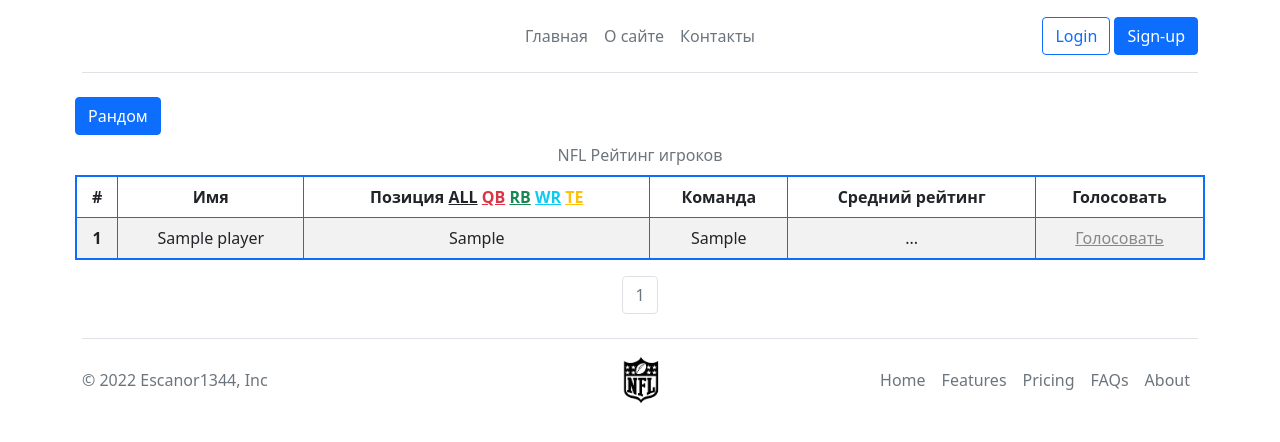
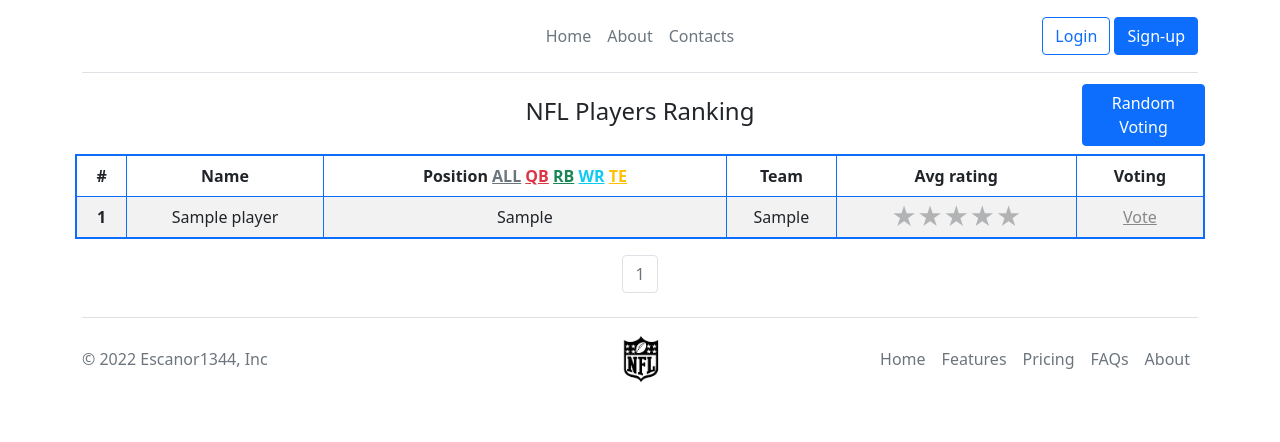
Before and after one commit to Escanor1344/petproject1, a Django app: page / in a window 1280 px wide. Shown: the top 442 px of the page. Run offline with Django 4.2, Linux system fonts and the light colour scheme; tables that the repository leaves empty hold one stand-in row (values such as "Sample post"); parts of the project's set-up code (start-up, migrations or seed data) failed here and were passed over; some libraries are stand-ins or nearby versions.

Commit message:
re-translate || making avg_stars

```diff
--- a/NFLrating/settings.py
+++ b/NFLrating/settings.py
@@ -109,7 +109,7 @@ AUTH_PASSWORD_VALIDATORS = [
 # Internationalization
 # https://docs.djangoproject.com/en/4.1/topics/i18n/
 
-LANGUAGE_CODE = 'ru'
+LANGUAGE_CODE = 'en'
 
 TIME_ZONE = 'UTC'
 
--- a/mainapp/static/css/styles.css
+++ b/mainapp/static/css/styles.css
@@ -1,5 +1,15 @@
 .caption{
   text-align: center;
+  font-size: 24px;
+}
+.header-container {
+  position: relative;
+  margin-bottom: 20px;
+}
+.random-btn {
+  width: 10.9%;
+  position: absolute;
+  right: 0;
 }
 .padding_table {
   padding: 0 75px
@@ -77,3 +87,65 @@ label:hover ~ label,
 .center {
   justify-content: center;
 }
+
+table tr td {
+  padding: 0 !important;
+}
+
+.star-ratings-css::before {
+  content: "★★★★★";
+  opacity: 0.3;
+  position: absolute;
+  top: 0;
+  left: 0;
+  z-index: 0;
+}
+
+.star-ratings-css::after {
+  color: gold;
+  content: "★★★★★";
+  text-shadow: 0 1px 0 #ab5414;
+  z-index: 1;
+  display: block;
+  overflow: hidden;
+  position: relative;
+}
+.star-ratings-css {
+  font-size: 25px;
+  margin: 0 auto;
+  position: relative;
+  display: inline-flex;
+}
+[starCount="0"]::after {
+  width: 0%;
+}
+[starCount="0,5"]::after {
+  width: 9.5%;
+}
+[starCount="1.0"]::after {
+  width: 19%;
+}
+[starCount="1.5"]::after {
+  width: 30%;
+}
+[starCount="2.0"]::after {
+  width: 37%;
+}
+[starCount="2.5"]::after {
+  width: 50%;
+}
+[starCount="3.0"]::after {
+  width: 58%;
+}
+[starCount="3.5"]::after {
+  width: 70%;
+}
+[starCount="4.0"]::after {
+  width: 78%;
+}
+[starCount="4.5"]::after {
+  width: 89.5%;
+}
+[starCount="5.0"]::after {
+  width: 100%;
+}
--- a/mainapp/templates/base.html
+++ b/mainapp/templates/base.html
@@ -32,7 +32,7 @@
         {% if request.user.is_authenticated %}
         <div class="col-md-3 text-end">
             <span style="margin-right: 10px;">{{ user.username }}</span>
-            <a class="btn btn-primary" href="{% url 'logout' %}" role="button">Выйти</a>
+            <a class="btn btn-primary" href="{% url 'logout' %}" role="button">Logout</a>
         </div>
         {% else %}
         <div class="col-md-3 text-end">
--- a/mainapp/templates/index.html
+++ b/mainapp/templates/index.html
@@ -20,7 +20,7 @@
   <svg class="bi flex-shrink-0 me-2" role="img" aria-label="Success:" style="height: 20px; width: 30px;"><use xlink:href="#check-circle-fill"/></svg>
   <div>
     {{ message }}
-    <button type="button" class="btn-close" data-bs-dismiss="alert" aria-label="Закрыть"></button>
+    <button type="button" class="btn-close" data-bs-dismiss="alert" aria-label="Close"></button>
   </div>
 </div>
 {% elif message.level == 20 %}
@@ -28,59 +28,65 @@
     <svg class="bi flex-shrink-0 me-2" role="img" aria-label="Info:" style="height: 20px; width: 30px;"><use xlink:href="#info-fill"/></svg>
     <div>
       {{ message }}
-      <button type="button" class="btn-close" data-bs-dismiss="alert" aria-label="Закрыть"></button>
+      <button type="button" class="btn-close" data-bs-dismiss="alert" aria-label="Close"></button>
     </div>
   </div>
 {% endif %}
 {% endfor %}
 {% endif %}
 
-  {% if now >= in_seven_days or in_seven_days == None %}
-  <a class="btn btn-primary" href="{% url 'randomchoice' %}" role="button">Рандом</a>
-  {% endif  %}
+
+  <div class="d-flex justify-content-center align-items-center header-container"><h3 class="caption">NFL Players Ranking</h3>
+    {% if now >= in_seven_days or in_seven_days == None %}
+      <a class="btn btn-primary random-btn" href="{% url 'randomchoice' %}" role="button">Random Voting</a>
+    {% endif %}
+  </div>
   <table class="table table-striped table-hover caption-top table-bordered border-primary border border-2">
-    <caption class="caption">NFL Рейтинг игроков</caption>
     <thead>
     <tr class="text-center">
       <th scope="col">#</th>
-      <th scope="col">Имя</th>
+      <th scope="col">Name</th>
       <th scope="col">
-        Позиция
-        <a class="link-dark" href="{% url 'index' %}">ALL</a>
+        Position
+        <a class="link-secondary" href="{% url 'index' %}">ALL</a>
         <a class="link-danger" href="?sort=QB">QB</a>
         <a class="link-success" href="?sort=RB">RB</a>
         <a class="link-info" href="?sort=WR">WR</a>
         <a class="link-warning" href="?sort=TE">TE</a>
       </th>
-      <th scope="col">Команда</th>
-      <th scope="col">Средний рейтинг</th>
-      <th scope="col">Голосовать</th>
+      <th scope="col">Team</th>
+      <th scope="col">Avg rating</th>
+      <th scope="col">Voting</th>
     </tr>
     </thead>
     <tbody>
     {% for p in player %}
-    <tr class="text-center">
+    <tr class="text-center align-middle">
       <th scope="row">{{ page_obj.start_index|add:forloop.counter0 }}</th>
       <td>{{ p.name }}</td>
       <td>{{ p.position }}</td>
       <td>{{ p.team }}</td>
       {% if now <= in_seven_days and in_seven_days != None %}
-      <td>{{ avg_rating|get_item:p.id }}</td>
+      {% if avg_rating|get_item:p.id == 0%}
+      <td><div class="star-ratings-css" tabindex="0" data-bs-toggle="tooltip" data-bs-title="No votes yet." starCount="{{ avg_rating|get_item:p.id }}"></div></td>
       {% else %}
-      <td>...</td>
+      <td><div class="star-ratings-css" tabindex="0" data-bs-toggle="tooltip" data-bs-title="{{ avg_rating|get_item:p.id }}" starCount="{{ avg_rating|get_item:p.id }}"></div></td>
+      {% endif %}
+      {% else %}
+      <td><div class="star-ratings-css" tabindex="0" data-bs-toggle="tooltip" data-bs-title="You must be logged in." starCount="0"></div></td>
       {% endif %}
       {% if now <= in_four_days|get_item:p.id %}
       <td>
-        <span class="d-inline-block" tabindex="0" data-bs-toggle="tooltip" data-bs-title="Еще не прошло 4 дня с прошлого голосования за этого игрока.">
-          <a href="makechoice/{{p.id}}" class="disabled">Голосовать</a>
+        <span class="d-inline-block" tabindex="0" data-bs-toggle="tooltip" data-bs-title="Four days has not been passed yet after last vote for this player.">
+          <a href="makechoice/{{p.id}}" class="disabled">Vote</a>
         </span>
       </td>
       {% elif now <= in_seven_days and in_seven_days != None %}
-      <td><a href="makechoice/{{p.id}}">Голосовать</a></td>
+      <td><a href="makechoice/{{p.id}}">Vote</a></td>
       {% else %}
       <td>
-        <span class="d-inline-block" tabindex="0" data-bs-toggle="tooltip" data-bs-title="Вы должны быть авторизированы.">
-          <a href="makechoice/{{p.id}}" class="disabled">Голосовать</a>
+        <span class="d-inline-block" tabindex="0" data-bs-toggle="tooltip" data-bs-title="You must be logged in.">
+          <a href="makechoice/{{p.id}}" class="disabled">Vote</a>
         </span>
       </td>
       {% endif %}
@@ -90,14 +96,14 @@
   </table>
 </div>
 
-<nav aria-label="Навигация по страницам">
+<nav aria-label="Page navigation">
   <ul class="pagination justify-content-center">
     {% if page_obj.has_previous %}
     <li class="page-item">
       {% if position == None %}
-      <a class="page-link" href="?page={{ page_obj.previous_page_number }}">Предыдущая</a>
+      <a class="page-link" href="?page={{ page_obj.previous_page_number }}">Previous</a>
       {% else %}
-      <a class="page-link" href="?sort={{ position }}&page={{ page_obj.previous_page_number }}">Предыдущая</a>
+      <a class="page-link" href="?sort={{ position }}&page={{ page_obj.previous_page_number }}">Next</a>
       {% endif %}
     </li>
     {% endif %}
@@ -117,9 +123,9 @@
     {% if page_obj.has_next %}
     <li class="page-item">
       {% if position == None %}
-      <a class="page-link" href="?page={{ page_obj.next_page_number }}">Следующая</a>
+      <a class="page-link" href="?page={{ page_obj.next_page_number }}">Next</a>
       {% else %}
-      <a class="page-link" href="?sort={{ position }}&page={{ page_obj.next_page_number }}">Следующая</a>
+      <a class="page-link" href="?sort={{ position }}&page={{ page_obj.next_page_number }}">Next</a>
       {% endif %}
     </li>
     {% endif %}
--- a/mainapp/templates/makechoice.html
+++ b/mainapp/templates/makechoice.html
@@ -18,9 +18,9 @@
     </fieldset>
 
     {% if user.is_authenticated %}
-    <input type="submit">
+    <div class="Send-button"><input class="btn btn-primary" type="submit" value="Send"></div>
     {% else %}
-    <p>You must be logged in to post a review. <span><a href="{% url 'login' %}">Login now</a></span></p>
+    <p>You must be logged in to make a choice. <span><a href="{% url 'login' %}">Login now</a></span></p>
     {% endif %}
 </form>
 
--- a/mainapp/templates/randomchoice.html
+++ b/mainapp/templates/randomchoice.html
@@ -25,7 +25,7 @@
     {% if user.is_authenticated %}
     <input type="submit">
     {% else %}
-    <p>You must be logged in to post a review. <span><a href="{% url 'login' %}">Login now</a></span></p>
+    <p>You must be logged in to make a choice. <span><a href="{% url 'login' %}">Login now</a></span></p>
     {% endif %}
 </form>
 {% endblock %}
--- a/mainapp/views.py
+++ b/mainapp/views.py
@@ -13,11 +13,10 @@ from django.template.defaulttags import register
 from datetime import timedelta, date
 from django.contrib import messages
 
-
 MENU = [
-    {'title': 'Главная', 'url_name': '/'},
-    {'title': 'O сайте', 'url_name': 'about'},
-    {'title': 'Контакты', 'url_name': 'contact'},
+    {'title': 'Home', 'url_name': '/'},
+    {'title': 'About', 'url_name': 'about'},
+    {'title': 'Contacts', 'url_name': 'contact'},
 ]
 
 MESSAGE_TAGS = {
@@ -39,7 +38,7 @@ class PlayerColumn(ListView):
     def get_context_data(self, *args, object_list=None, **kwargs):
         context = super().get_context_data(**kwargs)
         context['menu'] = MENU
-        context['title'] = 'Главная страница'
+        context['title'] = 'Home'
         context['cat_selected'] = 0
         context['avg_rating'] = self.avg_rating()
         if self.request.user.is_anonymous is False:
@@ -82,10 +81,10 @@ class PlayerColumn(ListView):
         avg_rating = {}
         for player in Player.objects.all():
             total = ReviewRating.objects.filter(player=player).aggregate(
-                avg=Avg((F('health') + F('speed') + F('body_strength') + F('strength_environment') + F('talent')) / 5)
+                avg=Avg((F('health') + F('speed') + F('body_strength') + F('strength_environment') + F('talent')) / 5.0)
             )
             if total.get('avg') is not None:
-                avg_rating[player.id] = round(total.get('avg'), 1)
+                avg_rating[player.id] = round(total.get('avg') * 2) / 2
             else:
                 avg_rating[player.id] = 0
         return avg_rating
@@ -113,15 +112,15 @@ def create_choice(request, player_id):
             fs.user = user
             fs.player = player
             fs.save()
-            messages.add_message(request, messages.SUCCESS, 'Спасибо за Ваш голос!')
+            messages.add_message(request, messages.SUCCESS, 'Thanks for your vote!')
             return redirect('/')
         else:
-            messages.add_message(request, messages.INFO, 'Вы уже голосовали за этого игрока.')
+            messages.add_message(request, messages.INFO, 'You have already voted for this player.')
             return redirect('/')
     else:
         form = ReviewForm()
         return render(request, "makechoice.html", {
-            'form': form, 'player': player, 'menu': MENU, 'title': 'Голосование'
+            'form': form, 'player': player, 'menu': MENU, 'title': 'Voting'
         })
 
 
@@ -141,11 +140,10 @@ def random_choice(request):
                 fs.player = form.cleaned_data.get('player')
                 fs.is_random_choice = True
                 fs.save()
-            messages.add_message(request, messages.SUCCESS, 'Спасибо за Ваш голос!')
+            messages.add_message(request, messages.SUCCESS, 'Thanks for your vote!')
             return redirect('/')
         else:
-            messages.add_message(request, messages.INFO, 'Вы не можете повторно голосовать за'
-                                                         ' рандомных игроков в течении одной недели')
+            messages.add_message(request, messages.INFO, 'You cannot re-vote for random players within one week')
             return redirect('/')
     else:
         formset = review_form_set(initial=[{'player': x.id} for x in random_players])
@@ -154,5 +152,5 @@ def random_choice(request):
             'menu': MENU,
             'random_players': random_players,
             'packed': zip(formset, random_players),
-            'title': 'Рандомный выбор'
+            'title': 'Random choice'
         })
```
Also changed, not shown: mainapp/forms.py (+11 -11 lines), mainapp/models.py (+4 -4 lines), mainapp/templates/registration/login.html (+4 -4 lines), mainapp/templates/registration/signup.html (+5 -5 lines).
